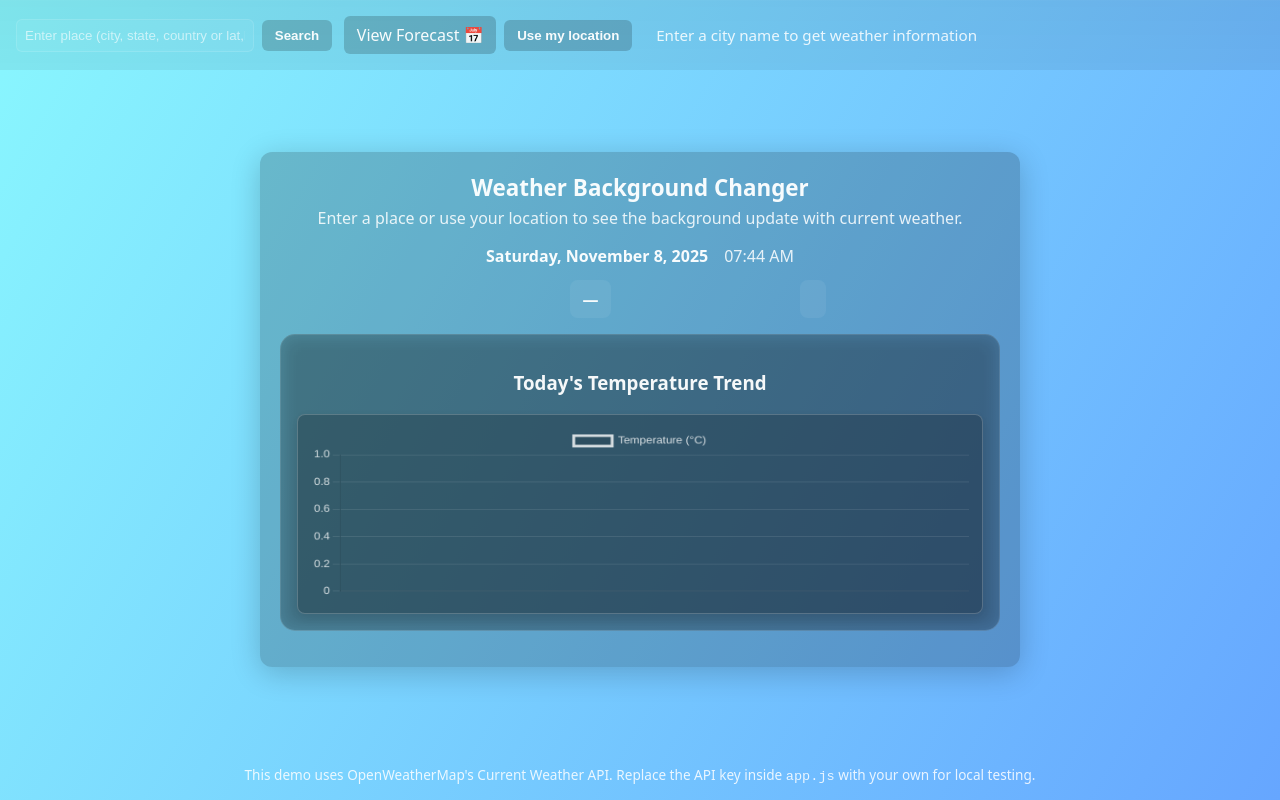
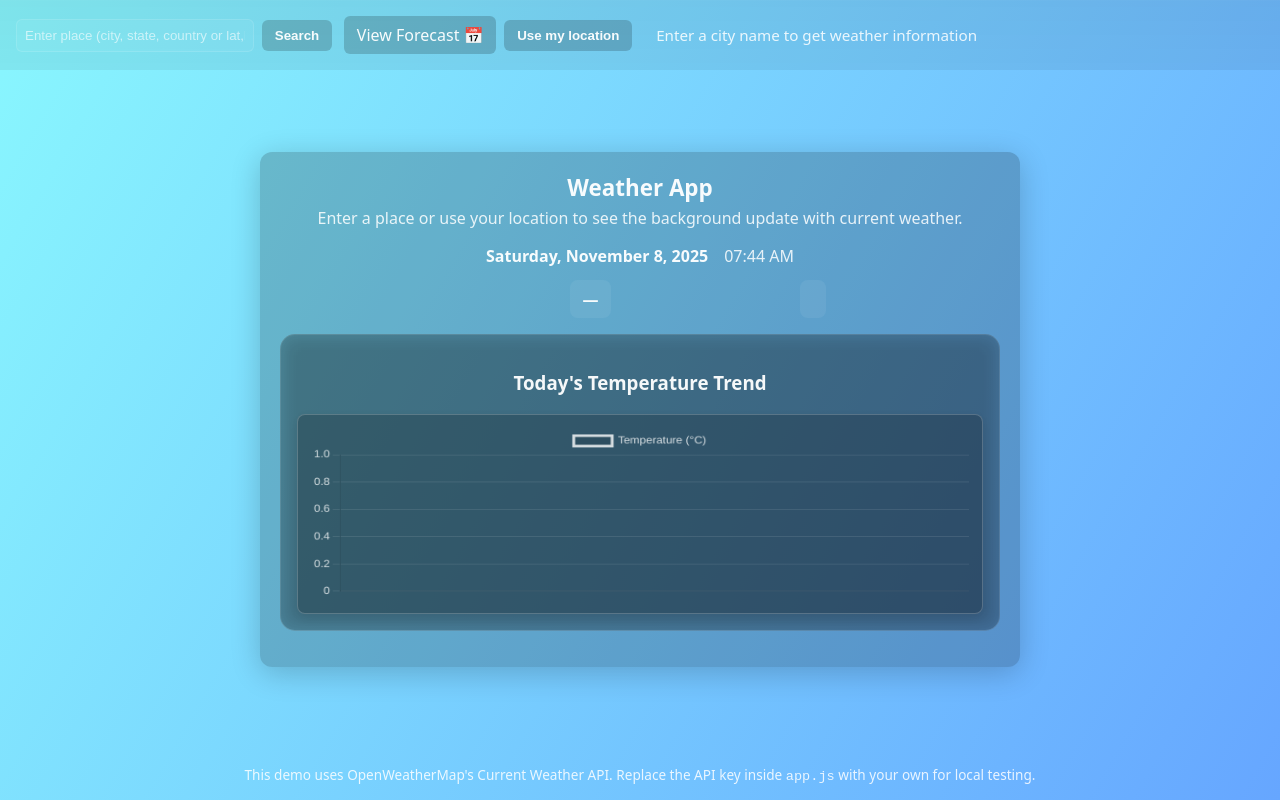
Before and after one commit to chetnaresh/Weather-data, a plain HTML site: page index.html in a window 1280 px wide. Drawn offline with nearby package versions, Linux system fonts and the light colour scheme.

Commit message:
added weather app files

```diff
--- a/index.html
+++ b/index.html
@@ -19,7 +19,7 @@
 
 		<main>
 			<div class="card">
-				<h1 id="loc">Weather Background Changer</h1>
+				<h1 id="loc">Weather App</h1>
 				<p class="lead" id="desc">Enter a place or use your location to see the background update with current weather.</p>
 
 				<div class="datetime" style="margin:0.5rem 0 0.8rem 0;display:flex;gap:1rem;justify-content:center;align-items:center;flex-wrap:wrap">
```
